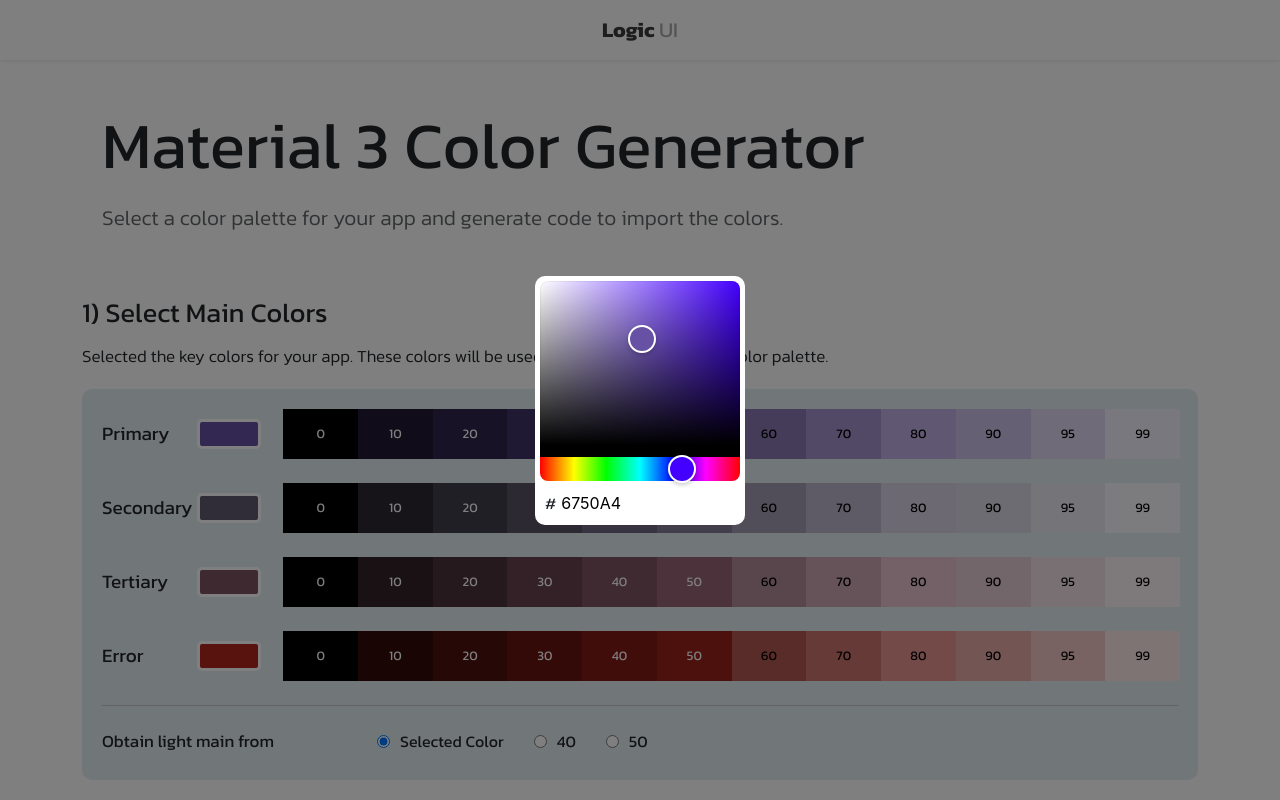
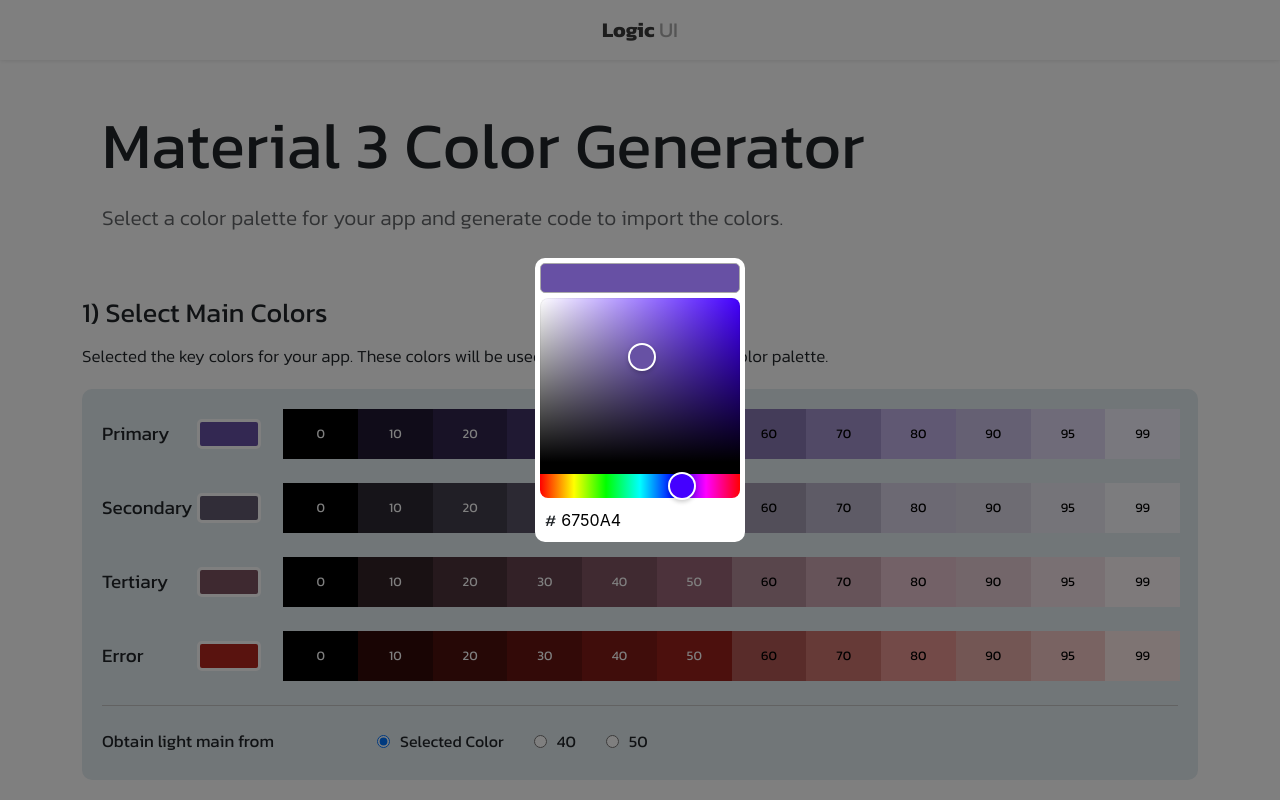
Before and after one commit to 8kdesign/LogicUI, a Next.js app: page /tools/colorgenerator in a window 1280 px wide. Both pictures are taken after a click on the element 229 px from the left and 434 px from the top of the page. Shown: the top 800 px of the page. Built offline with nearby package versions, Linux system fonts and the light colour scheme.

Commit message:
Touch up

```diff
--- a/components/colorGeneratorTool/ColorPalette.js
+++ b/components/colorGeneratorTool/ColorPalette.js
@@ -96,6 +96,9 @@ export default function ColorPalette({ colors, setColors, name }) {
 							flexDirection: "column",
 							alignItems: "center",
 						}}
+						onClick={() => {
+							setShowSelector(null);
+						}}
 					>
 						<div
 							style={{
@@ -103,7 +106,22 @@ export default function ColorPalette({ colors, setColors, name }) {
 								background: "white",
 								borderRadius: 10,
 							}}
+							onClick={(event) => {
+								event.stopPropagation();
+							}}
 						>
+							<div
+								style={{
+									width: 200,
+									height: 30,
+									background: colors[showSelector],
+									borderRadius: 5,
+									borderWidth: 1,
+									borderStyle: "solid",
+									borderColor: "#AAAAAA",
+									margin: 5,
+								}}
+							/>
 							<HexColorPicker
 								color={colors[showSelector]}
 								onChange={(color) => {
--- a/components/colorGeneratorTool/Export.js
+++ b/components/colorGeneratorTool/Export.js
@@ -109,7 +109,7 @@ export default function Export({
 				padding: 20,
 				background: "#E3ECF0",
 				borderRadius: 10,
-				marginBottom: 100,
+				marginBottom: 50,
 			}}
 		>
 			<div
--- a/components/colorGeneratorTool/MainColorSelector.js
+++ b/components/colorGeneratorTool/MainColorSelector.js
@@ -115,6 +115,9 @@ export default function MainColorSelector({
 							flexDirection: "column",
 							alignItems: "center",
 						}}
+						onClick={() => {
+							setShowSelector(false);
+						}}
 					>
 						<div
 							style={{
@@ -122,7 +125,22 @@ export default function MainColorSelector({
 								background: "white",
 								borderRadius: 10,
 							}}
+							onClick={(event) => {
+								event.stopPropagation();
+							}}
 						>
+							<div
+								style={{
+									width: 200,
+									height: 30,
+									background: main,
+									borderRadius: 5,
+									borderWidth: 1,
+									borderStyle: "solid",
+									borderColor: "#AAAAAA",
+									margin: 5,
+								}}
+							/>
 							<HexColorPicker
 								color={main}
 								onChange={(color) => {
```
